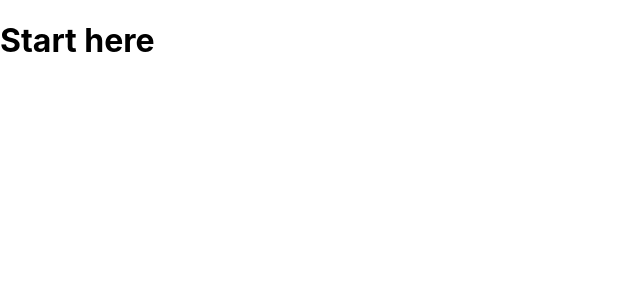
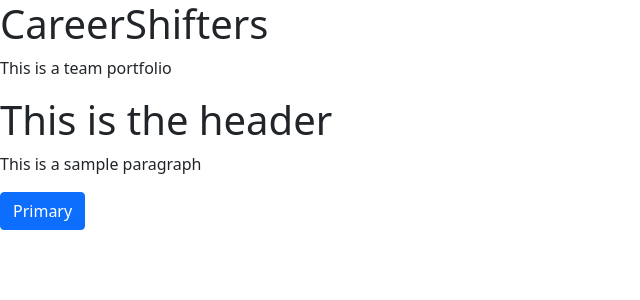
Before and after one commit to fayeMercado/kodego-group-portfolio, a React (Create React App) app: page / in a window 1280 px wide. Shown: the top 300 px of the page, without its empty margins (0-640 px from the left). Built offline with nearby package versions, Linux system fonts and the light colour scheme.

Commit message:
added Header component

```diff
--- a/package.json
+++ b/package.json
@@ -6,7 +6,9 @@
     "@testing-library/jest-dom": "^5.16.4",
     "@testing-library/react": "^13.3.0",
     "@testing-library/user-event": "^13.5.0",
+    "bootstrap": "^5.1.3",
     "react": "^18.2.0",
+    "react-bootstrap": "^2.4.0",
     "react-dom": "^18.2.0",
     "react-scripts": "5.0.1",
     "web-vitals": "^2.1.4"
--- a/src/App.js
+++ b/src/App.js
@@ -1,11 +1,14 @@
 import "./App.css";
+import Header from "./components/Header";
 
 function App() {
-  return (
-    <div className="App">
-      <h1>Start here</h1>
-    </div>
-  );
+	return (
+		<div className="App">
+			<h1>CareerShifters</h1>
+			<p>This is a team portfolio</p>
+			<Header />
+		</div>
+	);
 }
 
 export default App;
--- /dev/null
+++ b/src/components/Header.js
@@ -0,0 +1,17 @@
+import React from "react";
+import "bootstrap/dist/css/bootstrap.min.css";
+import * as ReactBootstrap from "react-bootstrap";
+
+const Header = () => {
+	return (
+		<div>
+			<h1>This is the header</h1>
+			<p>This is a sample paragraph</p>
+			<ReactBootstrap.Button variant="primary">
+				Primary
+			</ReactBootstrap.Button>{" "}
+		</div>
+	);
+};
+
+export default Header;
--- a/src/index.js
+++ b/src/index.js
@@ -2,16 +2,10 @@ import React from "react";
 import ReactDOM from "react-dom/client";
 import "./index.css";
 import App from "./App";
-import reportWebVitals from "./reportWebVitals";
 
 const root = ReactDOM.createRoot(document.getElementById("root"));
 root.render(
-  <React.StrictMode>
-    <App />
-  </React.StrictMode>
+	<React.StrictMode>
+		<App />
+	</React.StrictMode>
 );
-
-// If you want to start measuring performance in your app, pass a function
-// to log results (for example: reportWebVitals(console.log))
-// or send to an analytics endpoint. Learn more: https://bit.ly/CRA-vitals
-reportWebVitals();
```
Also changed, not shown: src/components/Header.css (added), 2 other files (tests, documents, lock files or other folders).
